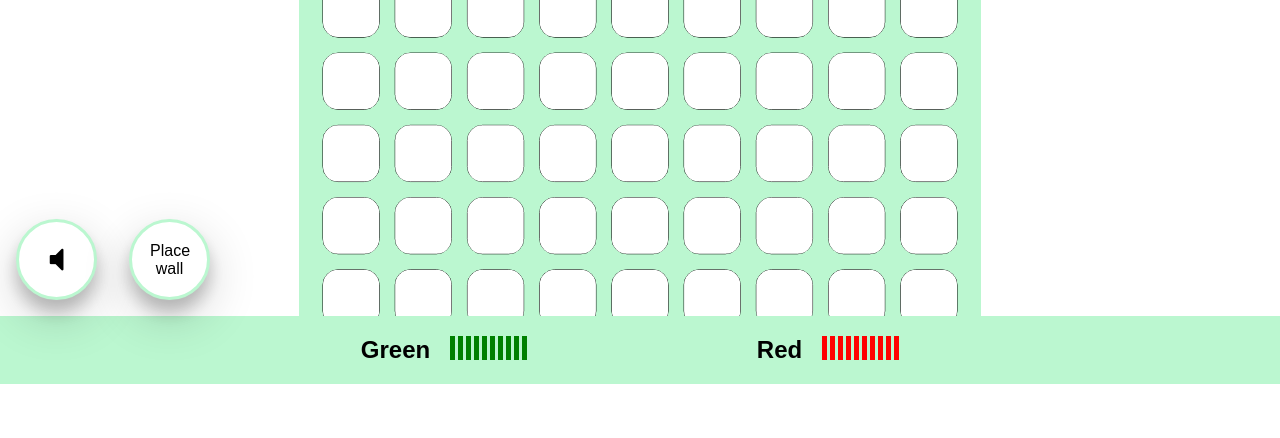
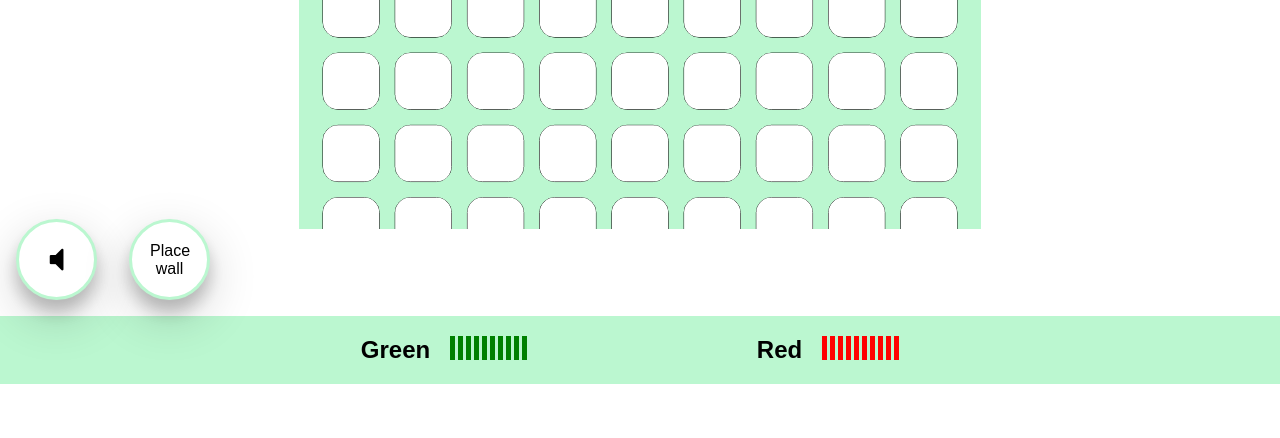
Before and after one commit to tobitoast4/QuoridorOnline, a Flask app: page /local in a window 1280 px wide. Shown: the part 416-854 px from the top of the page. After the commit the page ends 800 px from the top, so only its background shows below. Run offline with Flask 3, Linux system fonts and the light colour scheme; some web fonts are replaced.

Commit message:
Improved canvas height

```diff
--- a/static/js/game_local.js
+++ b/static/js/game_local.js
@@ -5,8 +5,10 @@ const STATE_PLAYER_DID_WIN = 2;
 
 var canvas = document.querySelector("canvas");
 
+var header_height = document.getElementById('game-header').clientHeight;
+var stats_height = document.getElementById('game-stats').clientHeight;
 canvas.width = window.innerWidth;
-canvas.height = 850;
+canvas.height = window.innerHeight - header_height - stats_height;
 var ctx = canvas.getContext("2d");
 
 var game_board;
@@ -558,7 +560,7 @@ function checkIfPathToWinExists(field, fields_to_win) {
 
 
 function drawBoard() {
-    game_board = new GameBoard(canvas.height - 200);
+    game_board = new GameBoard(650);
     game_board.draw();
 }
 
--- a/static/js/game_online.js
+++ b/static/js/game_online.js
@@ -5,8 +5,10 @@ const STATE_PLAYER_DID_WIN = 2;
 
 var canvas = document.querySelector("canvas");
 
+var header_height = document.getElementById('game-header').clientHeight;
+var stats_height = document.getElementById('game-stats').clientHeight;
 canvas.width = window.innerWidth;
-canvas.height = 850;
+canvas.height = window.innerHeight - header_height - stats_height;
 var ctx = canvas.getContext("2d");
 
 var game_board;
@@ -407,7 +409,7 @@ function itsLoggedInPlayersTurn(field, fields_to_win) {
 
 
 function drawBoard() {
-    game_board = new GameBoard(canvas.height - 200);
+    game_board = new GameBoard(650);
     game_board.draw();
 }
 
--- a/templates/game_local.html
+++ b/templates/game_local.html
@@ -7,13 +7,13 @@
     }
 </style>
 
-<div class="header-container">
+<div class="header-container" id="game-header">
     <h3 id="players_turn" style="text-align: center; margin: 10px 0;">Place the first player</h3>
 </div>
 
 <canvas></canvas>
 
-<div class="stats-container">
+<div class="stats-container" id="game-stats">
     <div style="width: 100%; text-align: left; display: flex;">
         <div style="margin: 16px">
             <button id="button-sound-mute" onclick="toggleAudio()" class="control-button"></button>
--- a/templates/game_online.html
+++ b/templates/game_online.html
@@ -14,13 +14,13 @@
     }
 </style>
 
-<div class="header-container">
+<div class="header-container" id="game-header">
     <h3 id="players_turn" style="text-align: center; margin: 10px 0;"></h3>
 </div>
 
 <canvas></canvas>
 
-<div class="stats-container">
+<div class="stats-container" id="game-stats">
     <div style="width: 100%; text-align: left; display: flex;">
         <div style="margin: 16px">
             <button id="button-sound-mute" onclick="toggleAudio()" class="control-button"></button>
```
